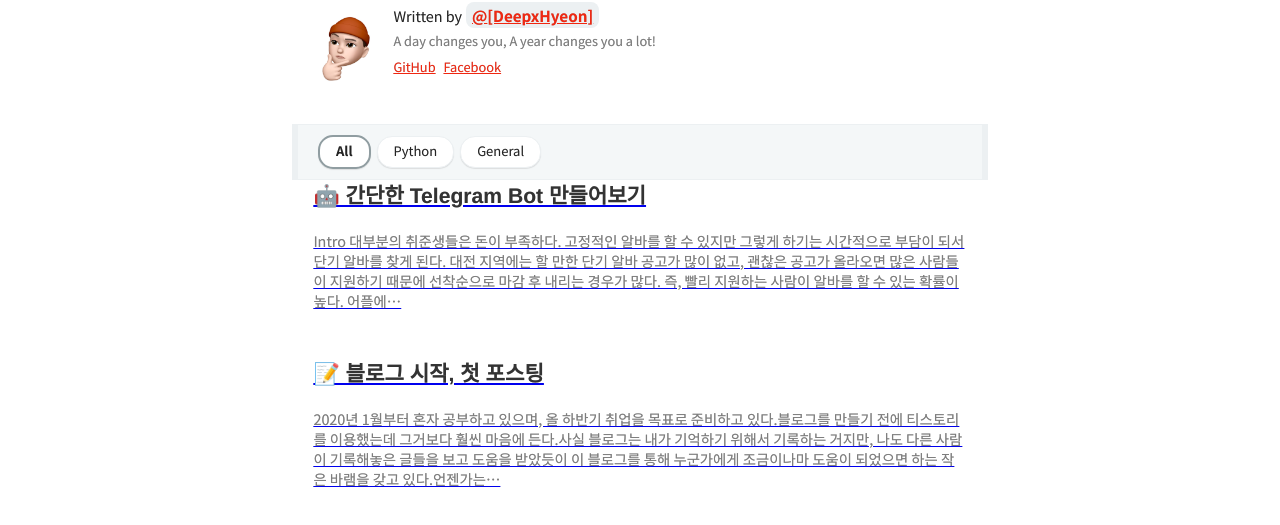
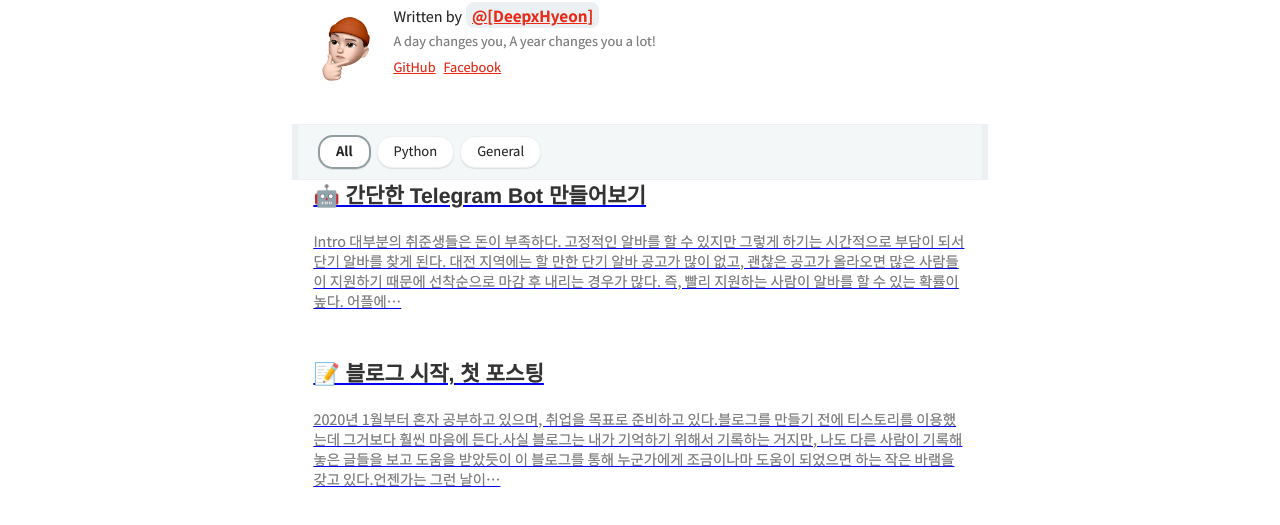
Before and after one commit to DeepxHyeon/DeepxHyeon.github.io, a Gatsby site: page / in a window 1280 px wide. Shown: the part 195-720 px from the top of the page. Built offline with nearby package versions, Linux system fonts and the light colour scheme; Gatsby itself is replaced by a stand-in of ours; some packages are replaced by stand-ins of ours; what typography-theme-github would draw is missing.

Commit message:
Fix content

```diff
--- a/content/blog/general/first.md
+++ b/content/blog/general/first.md
@@ -5,7 +5,7 @@ category: 'General'
 draft: false
 ---
 
-2020년 1월부터 혼자 공부하고 있으며, 올 하반기 취업을 목표로 준비하고 있다.
+2020년 1월부터 혼자 공부하고 있으며, 취업을 목표로 준비하고 있다.
 블로그를 만들기 전에 티스토리를 이용했는데 그거보다 훨씬 마음에 든다.
 사실 블로그는 내가 기억하기 위해서 기록하는 거지만, 나도 다른 사람이 기록해놓은 글들을 보고 도움을 받았듯이 이 블로그를 통해 누군가에게 조금이나마 도움이 되었으면 하는 작은 바램을 갖고 있다.
 언젠가는 그런 날이 오겠죠? 화이팅!
```
